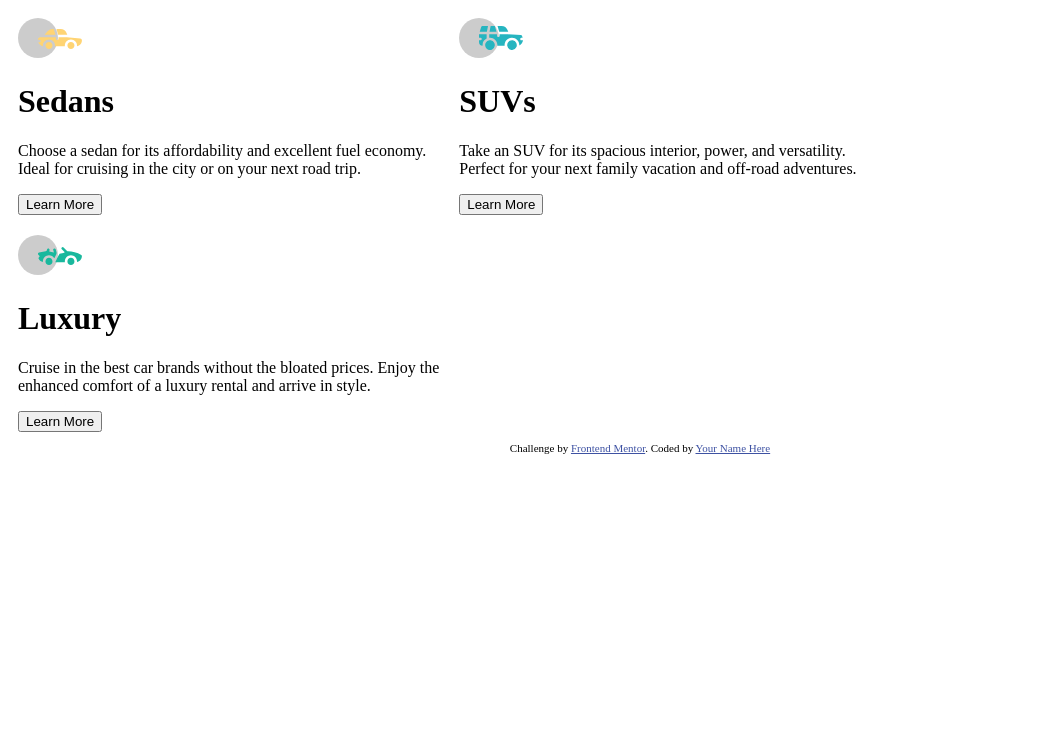
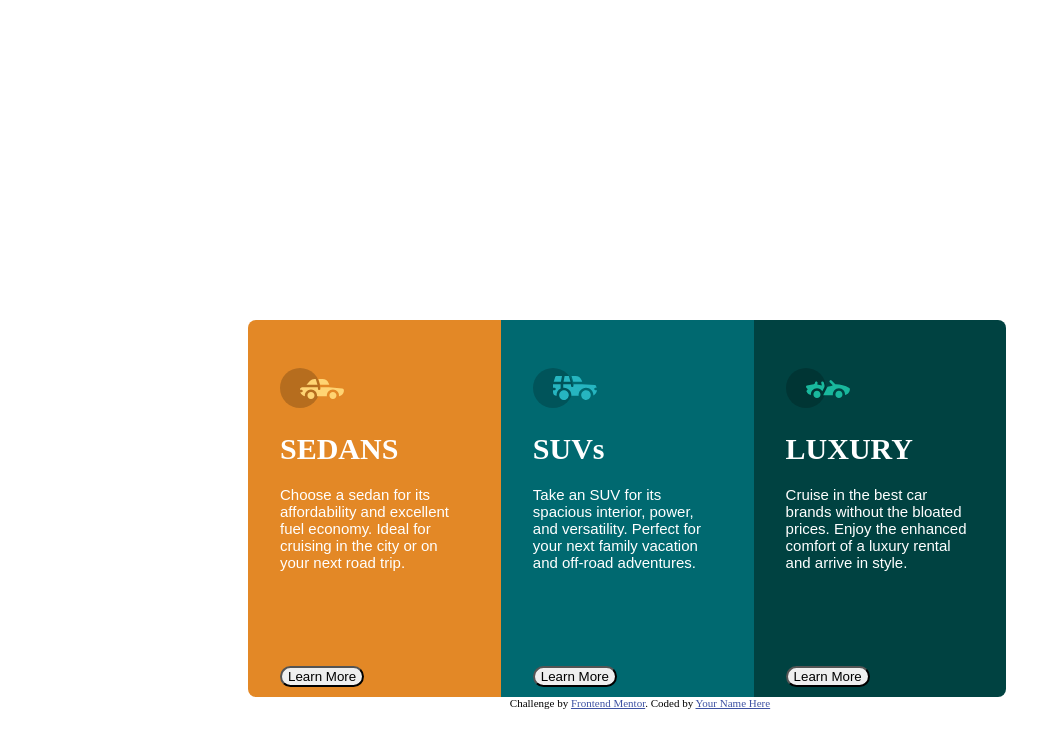
Before and after one commit to jakepz33/3-column-card-component, a plain HTML site: page 3-column-preview-card-component-main/workindex.html in a window 1280 px wide. Shown: the whole page, without its empty margins (0-1051 px from the left). Drawn offline with Linux system fonts and the light colour scheme.

Commit message:
Added to Design

```diff
--- a/3-column-preview-card-component-main/3-card.css
+++ b/3-column-preview-card-component-main/3-card.css
@@ -1,8 +1,19 @@
+
+.rows {
+    margin-top: 20rem;
+    margin-right: 5rem;
+    margin-left: 15rem;
+    border-radius: 25px;
+
+
+}
 
 .column {
     float: left;
-    width: 33.33%;
+    width: 20%;
     padding: 10px;
+   max-width: 25%;
+   height: 80%;
 }
 
 .rows:after {
@@ -10,3 +21,59 @@
     display: table;
     clear: both;
 }
+
+button {
+    margin-top: 5rem;
+    border-radius: 25px;
+}
+
+p {
+    font-size: 15px;
+}
+
+#sedan {
+    background-color: hsl(31, 77%, 52%);
+    color: white;
+    font-size: 15px;
+    padding-top: 3rem;
+    padding-left: 2rem;
+    padding-right: 2rem;
+    border-radius: 8px 0 0 8px;
+}
+
+#sedan p {
+    font-family:'Lexend Deca', sans-serif;
+}
+
+
+
+#suv {
+    background-color: hsl(184, 100%, 22%);
+    color: white;
+    font-size: 15px;
+    padding-top: 3rem;
+    padding-left: 2rem;
+    padding-right: 2rem;
+}
+#suv p {
+    font-family: 'Lexend Deca', sans-serif;
+}
+
+#luxury {
+    background-color: hsl(179, 100%, 13%);
+    color: white;
+    font-size: 15px;
+    padding-top: 3rem;
+    padding-left: 2rem;
+    padding-right: 2rem;
+    border-radius: 0 8px 8px 0;
+}
+
+#luxury p {
+    font-family: 'Lexend Deca', sans-serif;
+}
+
+#header {
+    font-family: 'Big Shoulders Display',;
+
+}
--- a/3-column-preview-card-component-main/workindex.html
+++ b/3-column-preview-card-component-main/workindex.html
@@ -17,36 +17,37 @@
 </head>
 <body>
 
+<div class="content">
     <div class="rows">
-    <div class="column">
+        <div class="column" id="sedan">
             <img src="images/icon-sedans.svg" alt="Sedans icon">
 
-    <h1>Sedans</h1>
+        <h1 id="header">SEDANS</h1>
         <p>Choose a sedan for its affordability and excellent fuel economy. Ideal for cruising in the city
             or on your next road trip.</p>
             <button type="button" class="luxurybutton">Learn More</button>
 
         </div>
 
-    <div class="column">
+        <div class="column" id="suv">
             <img src="images/icon-suvs.svg" alt="suv icon">
 
-        <h1>SUVs</h1>
+            <h1 id="header">SUVs</h1>
         <p>Take an SUV for its spacious interior, power, and versatility. Perfect for your next family vacation
             and off-road adventures.</p>
             <button type="button" class="luxurybutton">Learn More</button>
 
         </div>
 
-    <div class="column">
+        <div class="column" id="luxury">
             <img src="images/icon-luxury.svg" alt="luxury icon">
-        <h1>Luxury</h1>
+            <h1 id="header">LUXURY</h1>
             <p>Cruise in the best car brands without the bloated prices. Enjoy the enhanced comfort of a luxury
                 rental and arrive in style.</p>
             <button type="button" class="luxurybutton">Learn More</button>
         </div>
     </div>
-
+</div>
 
 
     <div class="attribution">
```
Lines whose indentation alone changed are shown as unchanged.
